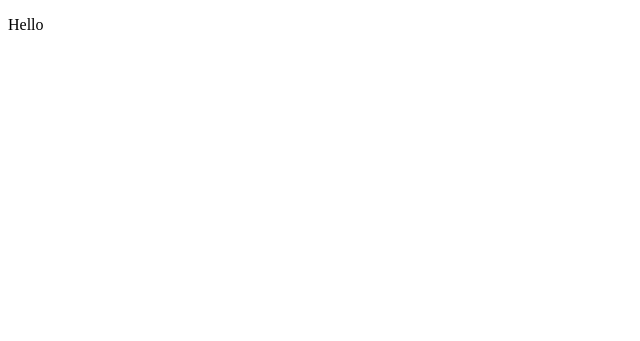
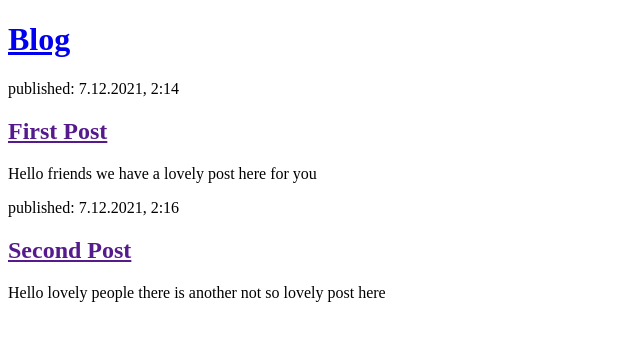
Before and after one commit to Hbixler/django-tutorial, a Django app: page / in a window 1280 px wide. Before the commit the part shown is almost empty. Shown: the top 341 px of the page, without its empty margins (0-640 px from the left). Run offline with Django 3.2, Linux system fonts and the light colour scheme.

Commit message:
more template

```diff
--- a/blog/templates/blog/post_list.html
+++ b/blog/templates/blog/post_list.html
@@ -1,5 +1,22 @@
 <!DOCTYPE html>
+<head>
+    <title>Important Things to Know</title>
+</head>
 <body>
-    <p>Hello</p>
+    <header>
+        <h1><a href="/">Blog</a></h1>
+    </header>
+
+    <article>
+        <time>published: 7.12.2021, 2:14</time>
+        <h2><a href="">First Post</a></h2>
+        <p>Hello friends we have a lovely post here for you</p>
+    </article>
+
+    <article>
+        <time>published: 7.12.2021, 2:16</time>
+        <h2><a href="">Second Post</a></h2>
+        <p>Hello lovely people there is another not so lovely post here</p>
+    </article>
 </body>
 </html>
```
